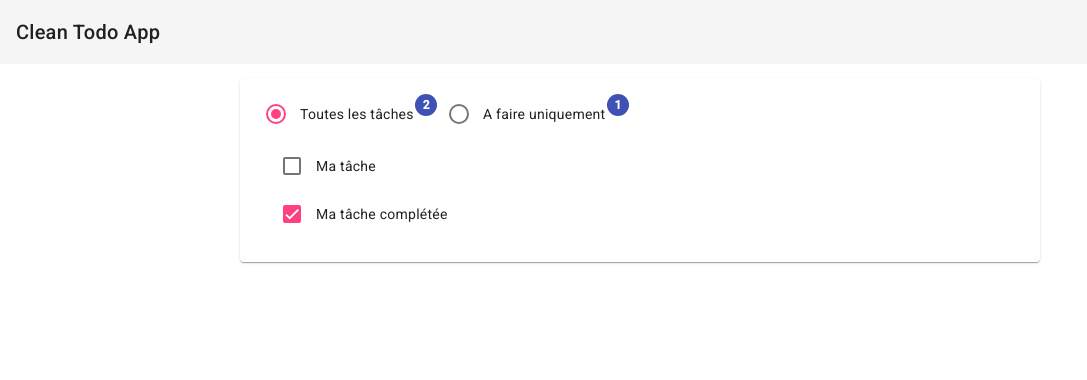
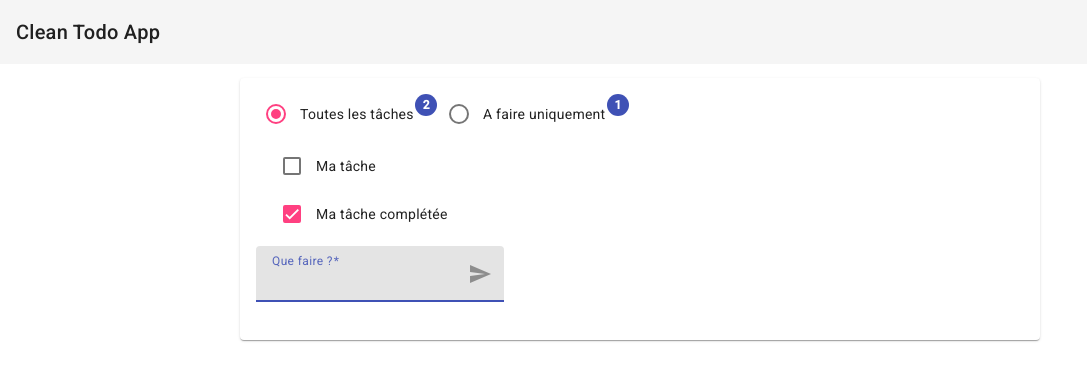
Before and after one commit to clinm/clean-todo-list, an Angular app: page / in a window 1280 px wide. Shown: the top 380 px of the page, without its empty margins (0-1087 px from the left). Built offline with nearby package versions, Linux system fonts and the light colour scheme.

Commit message:
add: create item form

```diff
--- /dev/null
+++ b/src/app/pages/home/components/create-todo/create-todo.component.html
@@ -0,0 +1,9 @@
+<form (ngSubmit)="onSubmit()">
+    <mat-form-field [formGroup]="createForm">
+        <mat-label>Que faire ?</mat-label>
+        <input matInput type="text" formControlName="title" autofocus>
+        <button matSuffix mat-icon-button type="submit" [disabled]="createForm.invalid">
+            <mat-icon>send</mat-icon>
+        </button>
+    </mat-form-field>
+</form>
--- /dev/null
+++ b/src/app/pages/home/components/create-todo/create-todo.component.ts
@@ -0,0 +1,29 @@
+import { Component } from "@angular/core";
+import { FormControl, FormGroup, FormsModule, ReactiveFormsModule, Validators } from "@angular/forms";
+import { MatInputModule } from "@angular/material/input";
+import { MatButtonModule } from "@angular/material/button";
+import { MatIconModule } from "@angular/material/icon";
+import { CreateTodoItem } from "../../../../infra/todo-list/create-todo-item.model";
+import { CreateTodoItemGateway } from "../../../../infra/todo-list/todo-list.gateway";
+
+@Component({
+    selector: 'app-create-todo',
+    standalone: true,
+    imports: [ReactiveFormsModule, FormsModule, MatInputModule, MatButtonModule, MatIconModule],
+    templateUrl: './create-todo.component.html'
+  })
+  export class CreateTodoComponent {
+
+    createForm: FormGroup = new FormGroup({
+        title: new FormControl("", [Validators.required, Validators.minLength(1)])
+    });
+
+    constructor(private createTodoItemGateway: CreateTodoItemGateway){}
+
+    onSubmit() {
+        const raw = this.createForm.getRawValue() as CreateTodoItem;
+        this.createTodoItemGateway.create(raw);
+        this.createForm.reset();
+    }
+
+}
--- a/src/app/pages/home/home.component.html
+++ b/src/app/pages/home/home.component.html
@@ -11,6 +11,7 @@
           @switch (todos.type) {
             @case (TodoListViewModelType.NoTodo) {
               {{ todos.message }}
+              <app-create-todo></app-create-todo>
             }
             @case (TodoListViewModelType.Loading) {
               {{ todos.message }}
@@ -20,6 +21,7 @@
             }
             @case (TodoListViewModelType.Todos) {
               <app-display-list-todo [items]="todos.items"></app-display-list-todo>
+              <app-create-todo></app-create-todo>
             }
           }
         </div>
--- a/src/app/pages/home/home.component.ts
+++ b/src/app/pages/home/home.component.ts
@@ -7,13 +7,14 @@ import { GetTodoListUsecase } from '../../usecases/get-todo-list/get-todo-list.u
 import { TodoListVM, TodoListViewModelType } from '../../usecases/get-todo-list/todo-list.vm';
 import { DisplayListTodoComponent } from './components/display-list-todo/display-list-todo.component';
 import { FilterOptionsComponent } from "./components/filter-options/filter-options.component";
+import { CreateTodoComponent } from './components/create-todo/create-todo.component';
 
 @Component({
     selector: 'home-root',
     standalone: true,
     templateUrl: './home.component.html',
     styleUrl: './home.component.scss',
-    imports: [MatToolbarModule, CommonModule, MatCardModule, DisplayListTodoComponent, FilterOptionsComponent]
+    imports: [MatToolbarModule, CommonModule, MatCardModule, DisplayListTodoComponent, FilterOptionsComponent, CreateTodoComponent]
 })
 export class HomeComponent implements OnInit {
 
```
Also changed, not shown: 1 other file (tests, documents, lock files or other folders).
